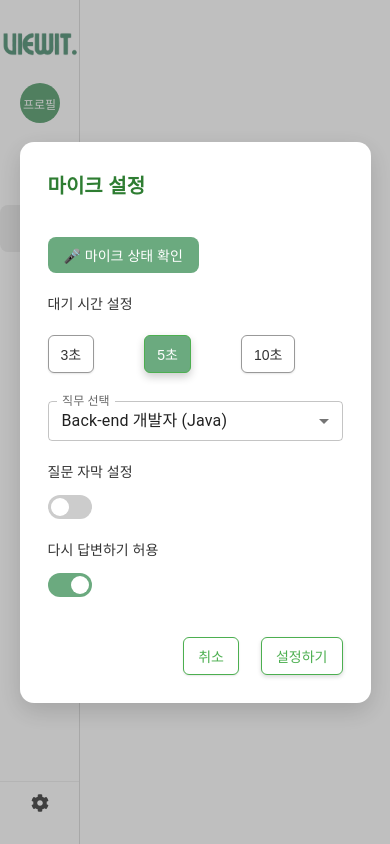
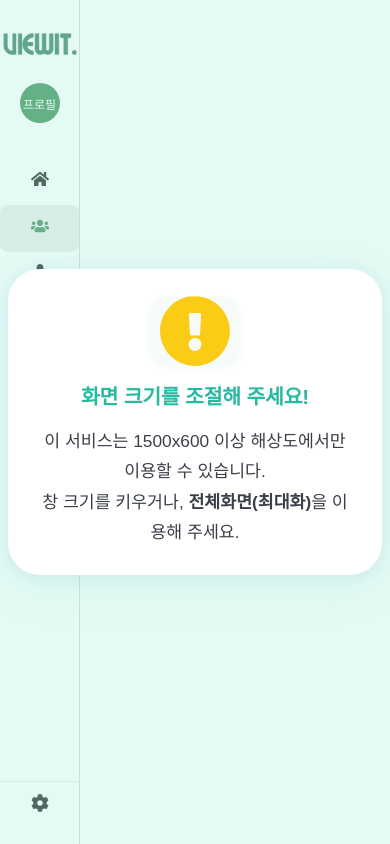
Before and after one commit to joeunjiii/Viewit_P, a React (Create React App) app in the folder front/: page /interview in a window 390 px wide. Built offline with nearby package versions, Linux system fonts and the light colour scheme; sample sign-in values are in the browser's storage.

Commit message:
Sizeguard 업데이트

```diff
--- a/front/src/App.js
+++ b/front/src/App.js
@@ -13,6 +13,7 @@ import Interview from "./main/Interview/Interview";
 import Layout from "./main/Layout";
 import AnalyzingModal from "./main/Interview/asset/AnalyzingModal";
 import AssessmentIntro from './main/Interview/AssessmentIntro';
+import ScreenSizeGuard from './main/ScreenSizeGuard';
 function App() {
 
 
@@ -25,8 +26,16 @@ function App() {
 
         <Route path="/" element={<Layout />}>
           <Route path="main" element={<Main />} />
-          <Route path="interview" element={<Interview />} />
+          <Route
+            path="interview"
+            element={
+              <ScreenSizeGuard>
+                <Interview />
+              </ScreenSizeGuard>
+            }
+          />
         </Route>
+
 
         <Route path="AnalyzingModal" element={<AnalyzingModal />} />
         <Route path="AssessmentIntro" element={<AssessmentIntro />} />
--- a/front/src/main/Interview/Interview.css
+++ b/front/src/main/Interview/Interview.css
@@ -198,84 +198,3 @@
   word-wrap: break-word;
   white-space: pre-wrap;
 }
-
-
-@media (max-width: 1024px) {
-  .interview-header {
-    display: flex;
-    align-items: center;
-    justify-content: flex-start;
-    padding: 12px 16px;
-  }
-  .interview-body {
-    display: flex;
-    flex-direction: row;
-    gap: 40px;
-    align-items: flex-start;
-  }
-
-  .header-spacer {
-    flex-grow: 0;       /* ✅ 오른쪽 밀지 않도록 */
-    max-width: none;    /* ✅ 너비 제한 제거 */
-  }
-  .header-left {
-    margin-right: 650px;
-  }
-  .end-button {
-    transform: none;    /* ✅ 위치 조정 제거 */
-    font-size: 13px;
-    padding: 5px 12px;
-    margin-left: 0;     /* 혹시 auto 같은 속성 있었으면 제거 */
-  }
-  .voice-area {
-    margin: 0;
-    gap: 40px;
-    flex: 1;
-    margin-right: 80px;
-  }
-  .voice-item {
-    flex-direction: column;
-    align-items: flex-start; /* 세로 배치 시 왼쪽 정렬 */
-    gap: 8px;
-  }
-  .timer-area {
-    align-self: center;
-    margin-left:200px;
-  }
-
-  .waveform {
-    max-width: 250px;
-  }
-
-  .timer-circle {
-    width: 160px;
-    height: 160px;
-    border-width: 12px;
-  }
-
-  .timer-value {
-    font-size: 40px;
-  }
-
-  .replay-button {
-    font-size: 14px;
-    padding: 6px 12px;
-  }
-
-  .caption-box {
-    background-color: #f4f9f4;
-    padding: 16px 24px;
-    margin: 20px auto 0;
-    border-radius: 12px;
-    max-width: 800px;
-    width: 90%; /* 💡 반응형 너비 */
-    font-size: 16px;
-    color: #333;
-    box-shadow: 0 2px 6px rgba(0, 0, 0, 0.1);
-    text-align: center;
-    line-height: 1.5;
-    word-wrap: break-word;
-    white-space: pre-wrap;
-  }
-
-}
--- /dev/null
+++ b/front/src/main/ResizeAlertModal.css
@@ -0,0 +1,72 @@
+.resize-alert-bg {
+    position: fixed;
+    z-index: 9999;
+    inset: 0;
+    width: 100vw;
+    min-height: 100vh;
+    background: rgba(70, 215, 178, 0.14); /* 민트 투명 오버레이 */
+    display: flex;
+    align-items: center;
+    justify-content: center;
+    transition: background 0.2s;
+  }
+
+  .resize-alert-modal {
+    background: #fff;
+    border-radius: 32px;
+    box-shadow: 0 12px 48px rgba(55,214,178,0.09), 0 2px 16px rgba(80,120,200,0.12);
+    padding: 54px 38px 38px 38px;
+    display: flex;
+    flex-direction: column;
+    align-items: center;
+    min-width: 390px;
+    max-width: 430px;
+    animation: cardPop 0.6s cubic-bezier(.21,1.02,.73,1.04);
+  }
+
+  @keyframes cardPop {
+    0% { transform: scale(0.95) translateY(20px); opacity: 0;}
+    100% { transform: scale(1) translateY(0); opacity: 1;}
+  }
+
+  .resize-alert-icon {
+    background: #f6fbf8;
+    border-radius: 18px;
+    width: 120px;
+    height: 100px;
+    display: flex;
+    align-items: center;
+    justify-content: center;
+    margin-bottom: 22px;
+    box-shadow: 0 1.5px 7px rgba(70,215,178,0.12);
+  }
+
+  .resize-alert-title {
+    font-size: 1.28rem;
+    font-weight: 700;
+    color: #27baa0;
+    margin-bottom: 11px;
+    text-align: center;
+    letter-spacing: -0.2px;
+  }
+
+  .resize-alert-desc {
+    color: #3b3f49;
+    font-size: 1.08rem;
+    text-align: center;
+    margin-top: 5px;
+    line-height: 1.75;
+  }
+
+  @media (max-width: 500px) {
+    .resize-alert-modal {
+      padding: 28px 8vw 28px 8vw;
+      min-width: unset;
+      max-width: 96vw;
+    }
+    .resize-alert-icon {
+      width: 88px;
+      height: 68px;
+      margin-bottom: 15px;
+    }
+  }
--- /dev/null
+++ b/front/src/main/ResizeAlertModal.jsx
@@ -0,0 +1,22 @@
+import React from "react";
+import { FaExclamationCircle } from "react-icons/fa";
+import "./ResizeAlertModal.css";
+
+export default function ResizeAlertModal() {
+  return (
+    <div className="resize-alert-bg">
+      <div className="resize-alert-modal">
+        <div className="resize-alert-icon">
+          <FaExclamationCircle size={72} color="#facc16" />
+        </div>
+        <div className="resize-alert-title">
+          화면 크기를 조절해 주세요!
+        </div>
+        <div className="resize-alert-desc">
+          이 서비스는 1500x600 이상 해상도에서만 이용할 수 있습니다.<br />
+          창 크기를 키우거나, <b>전체화면(최대화)</b>을 이용해 주세요.
+        </div>
+      </div>
+    </div>
+  );
+}
--- /dev/null
+++ b/front/src/main/ScreenSizeGuard.jsx
@@ -0,0 +1,26 @@
+// components/ScreenSizeGuard.jsx
+import React, { useEffect, useState } from "react";
+import ResizeAlertModal from "./ResizeAlertModal"; // 위에서 만든 안내창
+
+const MIN_WIDTH = 1500;
+const MIN_HEIGHT = 600;
+
+export default function ScreenSizeGuard({ children }) {
+    const [tooSmall, setTooSmall] = useState(false);
+
+    useEffect(() => {
+        const checkSize = () => {
+            console.log("현재 크기:", window.innerWidth, window.innerHeight);
+            setTooSmall(
+                window.innerWidth < MIN_WIDTH || window.innerHeight < MIN_HEIGHT
+            );
+        };
+        checkSize();
+        window.addEventListener("resize", checkSize);
+        return () => window.removeEventListener("resize", checkSize);
+    }, []);
+
+    if (tooSmall) return <ResizeAlertModal />;
+
+    return <>{children}</>;
+}
```
Also changed, not shown: 1 other file (tests, documents, lock files or other folders).
